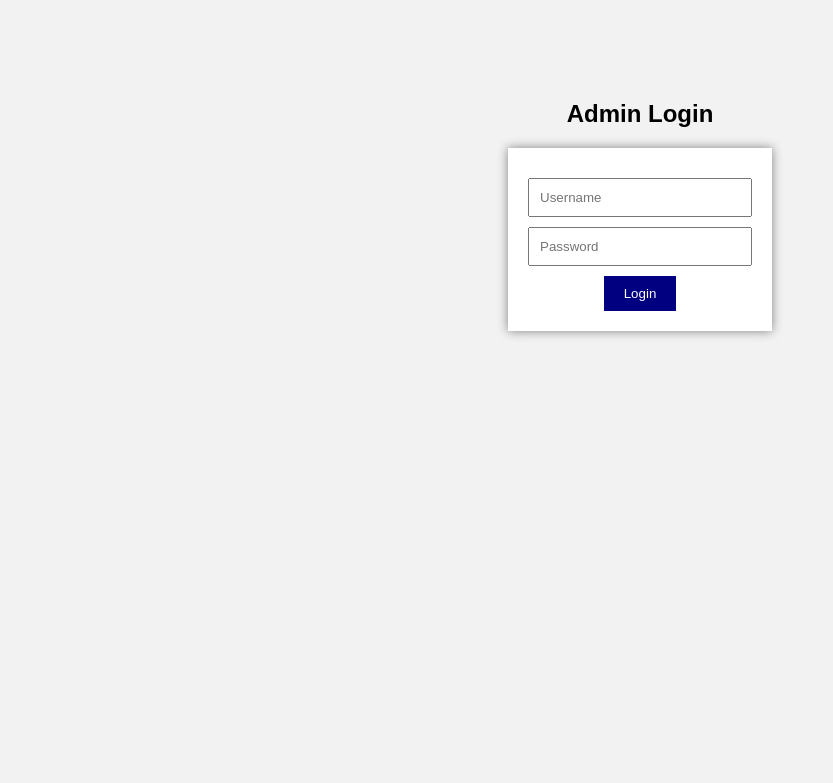
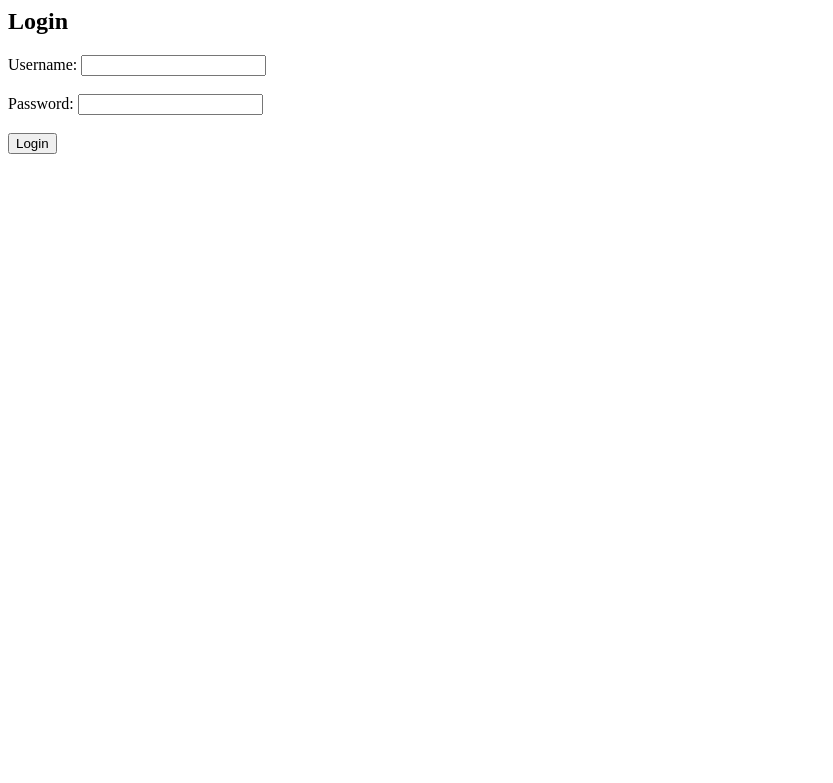
Before and after one commit to rohit502dhurve-cloud/police-websit, a Python web app: template templates/login.html in a window 1280 px wide. Shown: the top 783 px of the page, without its empty margins (0-833 px from the left). Run offline with Jinja, Linux system fonts and the light colour scheme; the template is opened without the code that fills it, so the values that code supplies are empty.

Commit message:
Update login.html

```diff
--- a/templates/login.html
+++ b/templates/login.html
@@ -1,49 +1,6 @@
-<!DOCTYPE html>
-<html>
-<head>
-<title>Login</title>
-
-<style>
-body{
-    font-family: Arial;
-    background:#f2f2f2;
-    text-align:center;
-    margin-top:100px;
-}
-
-form{
-    background:white;
-    padding:20px;
-    display:inline-block;
-    box-shadow:0 0 10px gray;
-}
-
-input{
-    display:block;
-    margin:10px auto;
-    padding:10px;
-    width:200px;
-}
-
-button{
-    padding:10px 20px;
-    background:navy;
-    color:white;
-    border:none;
-}
-</style>
-
-</head>
-
-<body>
-
-<h2>Admin Login</h2>
-
+<h2>Login</h2>
 <form method="POST">
-<input type="text" name="username" placeholder="Username" required>
-<input type="password" name="password" placeholder="Password" required>
-<button type="submit">Login</button>
+    Username: <input type="text" name="username"><br><br>
+    Password: <input type="password" name="password"><br><br>
+    <button type="submit">Login</button>
 </form>
-
-</body>
-</html>
```
